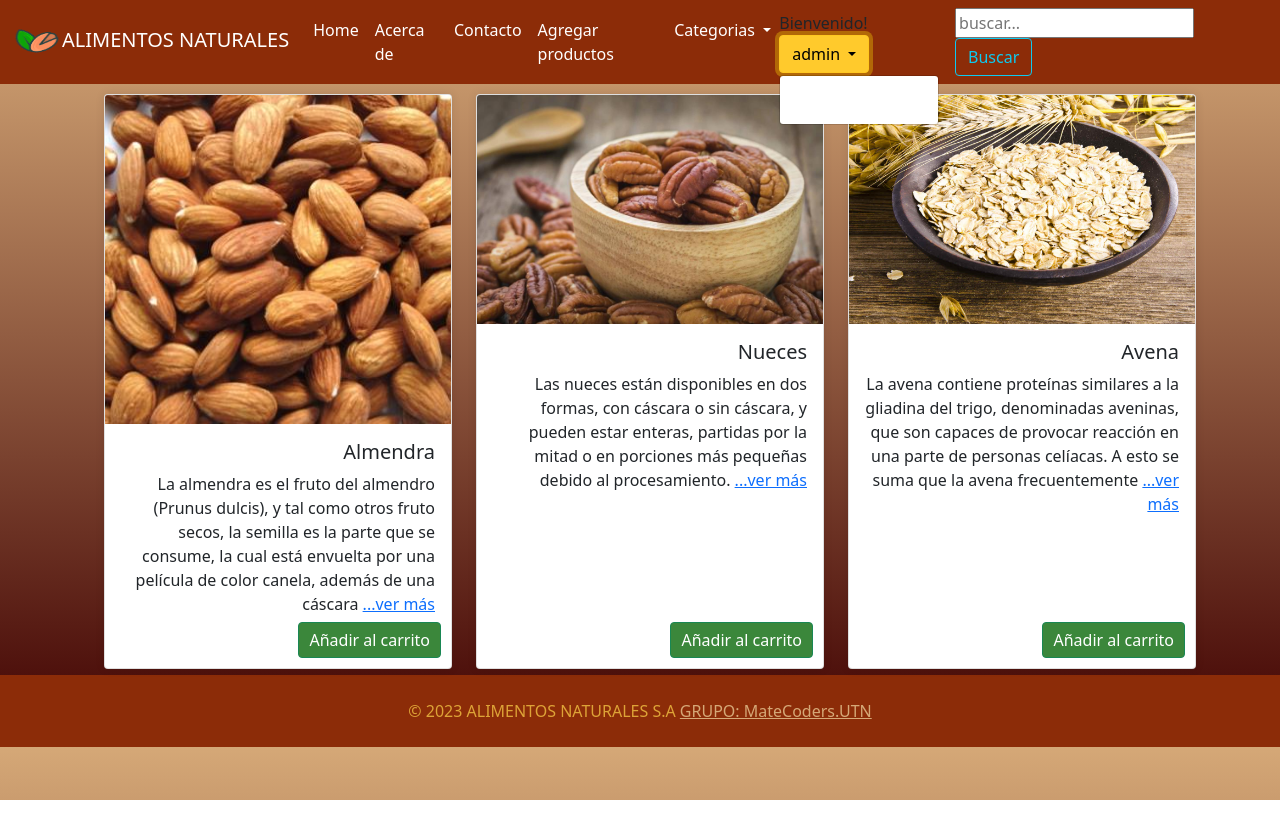
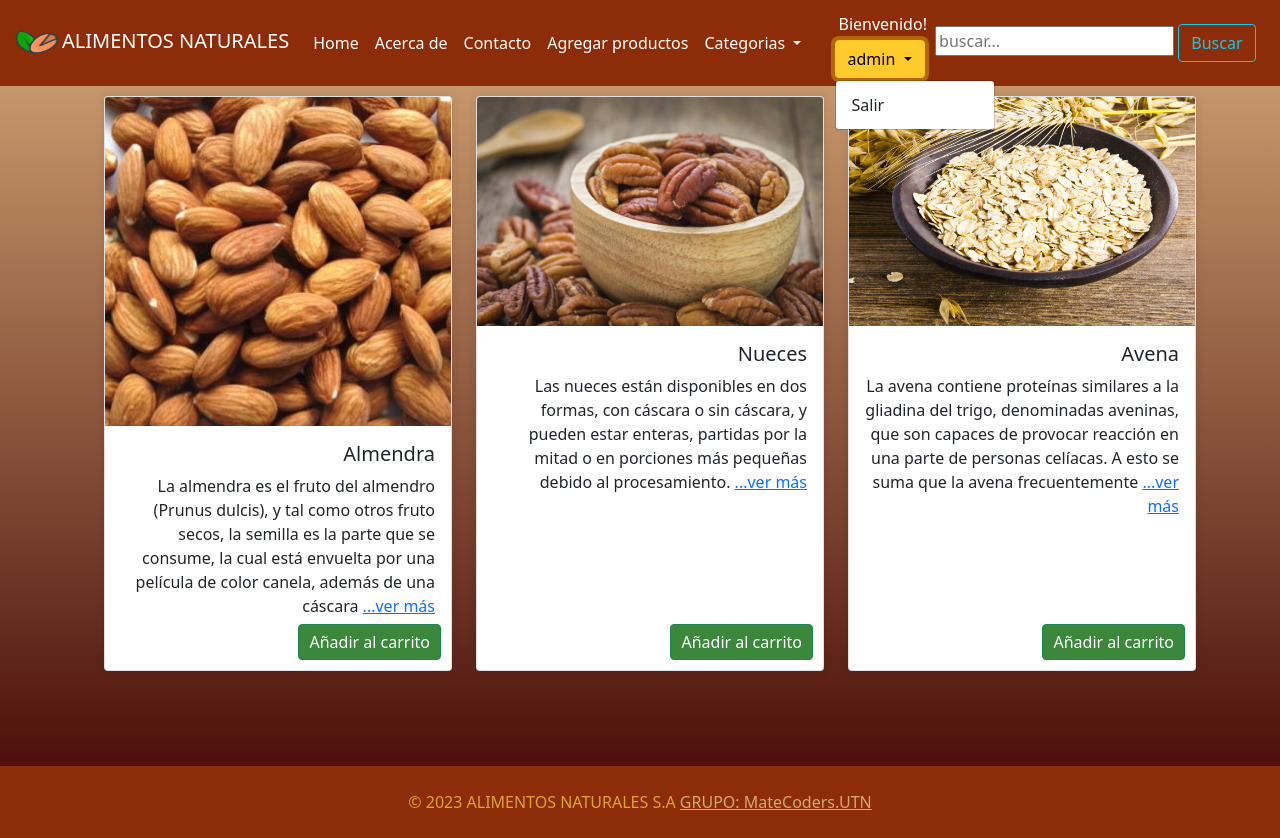
Before and after one commit to CodeSystem2022/E-Commerce-MateCoders, a Django app: page /categoria/1 in a window 1280 px wide, after a click on "admin". Before the commit the page ends 800 px from the top, so only its background shows below. Run offline with Django 4.2, Linux system fonts and the light colour scheme; a user stored in the database is signed in; data comes from the database, SQL or seed files in the repository; both versions use the stored data as it was after the commit.

Commit message:
cambios esteticos en los templates

```diff
--- a/ecommerceAlimentosNaturales/TIENDA/templates/tienda/carrito.html
+++ b/ecommerceAlimentosNaturales/TIENDA/templates/tienda/carrito.html
@@ -5,7 +5,7 @@
 
 
 
-<div class="container">
+<div class="container" style="height: ;">
    <h2>Lista</h2>
    <a href=" {% url 'tienda:borrar_carrito' %} " class="btn btn-danger">Eliminar carrito </a>
    <table class="table table-hover table-responsive-md">
@@ -49,4 +49,4 @@
 </div>
 
 
-{% endblock %}
+{% endblock body %}
--- a/ecommerceAlimentosNaturales/TIENDA/templates/tienda/categorias.html
+++ b/ecommerceAlimentosNaturales/TIENDA/templates/tienda/categorias.html
@@ -23,4 +23,4 @@
 
     </div>
 </div>
-{% endblock %}
+{% endblock body %}
--- a/ecommerceAlimentosNaturales/TIENDA/templates/tienda/layout.html
+++ b/ecommerceAlimentosNaturales/TIENDA/templates/tienda/layout.html
@@ -65,13 +65,16 @@
 
                 <div class="dropdown">
                     {% if user.is_authenticated %}
-                    Bienvenido!
+                    <div class="p-1" style="color: #ffffff">
+                        Bienvenido!
+                    </div>
+
                     <button class="btn btn-warning dropdown-toggle" type="button" id="dropdownMenuButton1"
                         data-bs-toggle="dropdown" aria-expanded="false">
                         {{user.username}}
                     </button>
                     <ul class="dropdown-menu" aria-labelledby="dropdownMenuButton1">
-                        <li><a class="dropdown-item btn btn-warning" href="{% url 'logout' %} " style="color: #ffffff;">Salir </a></li>
+                        <li><a class="dropdown-item" href="{% url 'logout' %}">Salir </a></li>
 
                     </ul>
                     {% else %}
@@ -118,7 +121,7 @@
 
 
 
-    <div class="container">
+    <div class="container" style="min-height: 85vh;">
 
         {% block body %}
 
--- a/ecommerceAlimentosNaturales/static/css/styles.css
+++ b/ecommerceAlimentosNaturales/static/css/styles.css
@@ -1,5 +1,7 @@
 body {
     background: linear-gradient(to bottom, #D5A877, #400101); /* Colores del gradiente, puedes cambiarlos según tu preferencia */
+    background-repeat: no-repeat;
+    background-size: cover;
 }
 
 
```
Also changed, not shown: ecommerceAlimentosNaturales/db.sqlite3, 1 other file.
